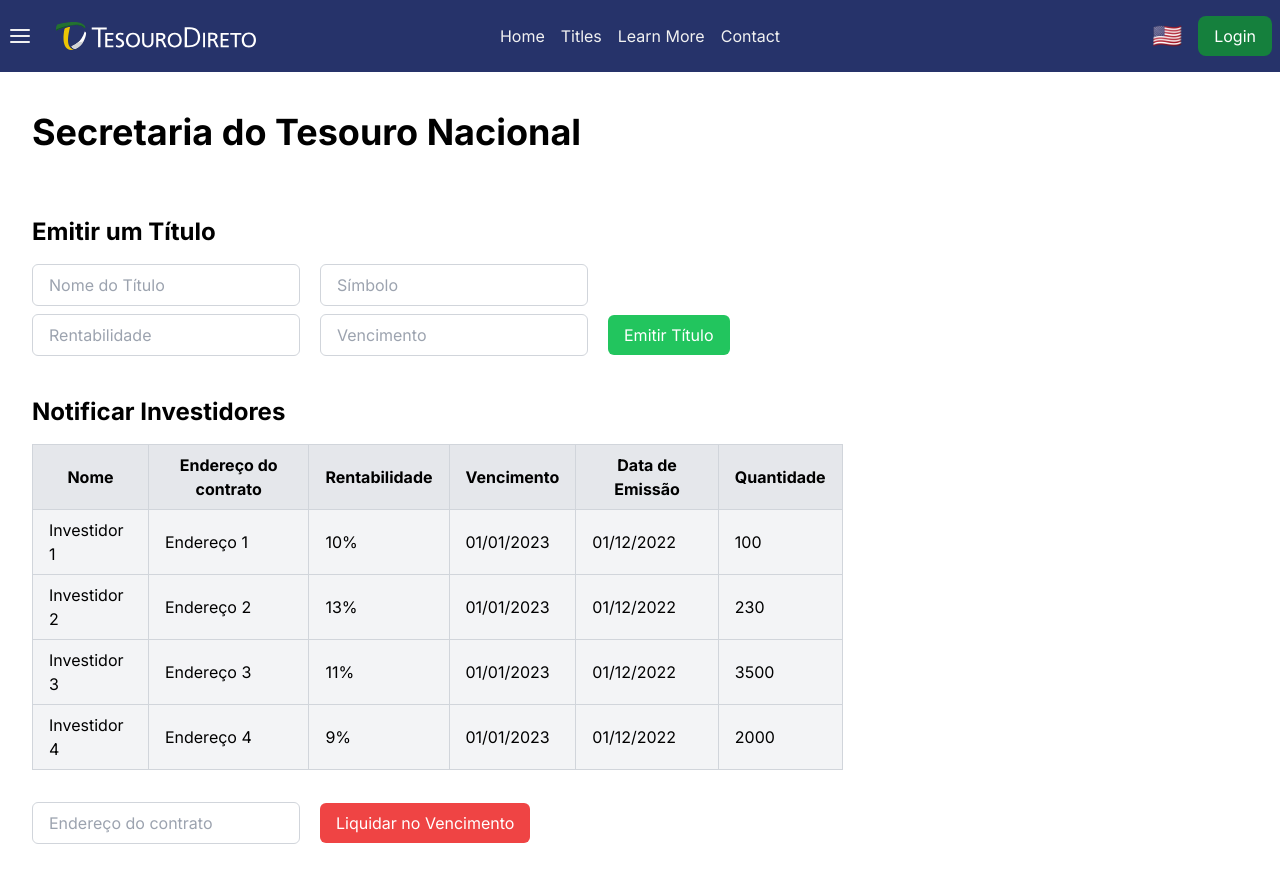
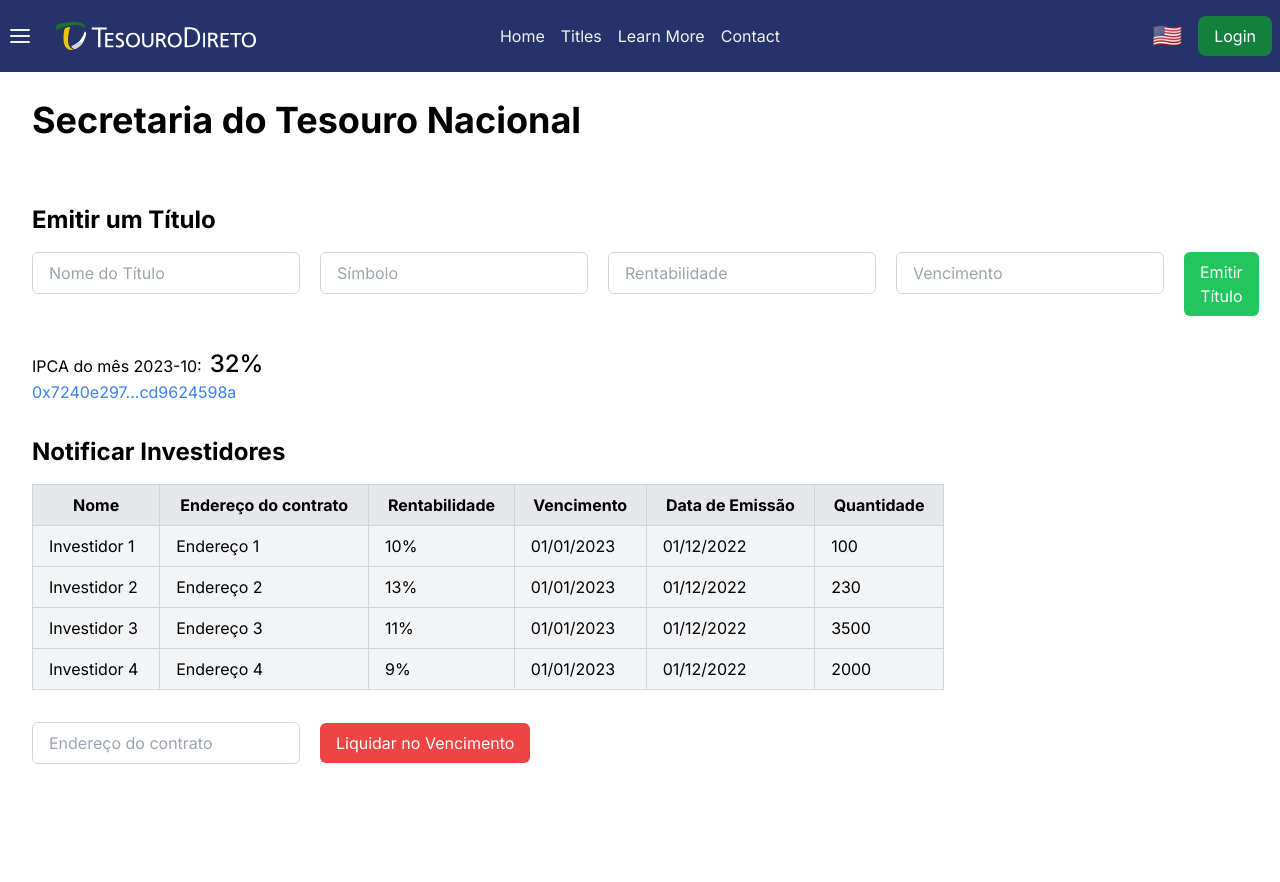
Before and after one commit to paulo-evangelista/serpro-hackathon-2023, a Next.js app in the folder client/: page /en/adm in a window 1280 px wide. After the commit the page ends 804 px from the top, so only its background shows below. Built offline with nearby package versions, Linux system fonts and the light colour scheme.

Commit message:
feat(client): fix formatting and update translations

```diff
--- a/client/messages/en.json
+++ b/client/messages/en.json
@@ -178,29 +178,40 @@
         }
     },
     "AdmHome": {
-        "pageTitle": "National Treasury Secretariat",
+        "treasurySecretariat": "National Treasury Secretariat",
         "grantCompanyPermissionTitle": "Grant Permission to Broker",
-        "selectBroker": "Select a broker",
+        "selectBroker": "Select a Broker",
         "grantPermission": "Grant Permission",
-        "brokersWithPermission": "Brokers with permission",
+        "brokersWithPermission": "Brokers with Permission",
         "name": "Name",
         "email": "Email",
-        "contractAddress": "Contract Address",
         "grantInvestorPermissionTitle": "Grant Permission to Investor",
-        "selectUser": "Select a user",
-        "usersWithPermission": "Users with permission",
-        "issueTitleSection": "Issue a Title",
+        "selectUser": "Select a User",
+        "usersWithPermission": "Users with Permission",
+        "issueTitle": "Issue a Title",
         "titleNamePlaceholder": "Title Name",
         "symbolPlaceholder": "Symbol",
         "profitabilityPlaceholder": "Profitability",
-        "maturityDatePlaceholder": "Maturity Date",
+        "maturityPlaceholder": "Maturity Date",
         "issueTitleButton": "Issue Title",
         "notifyInvestors": "Notify Investors",
+        "investorName": "Investor Name",
+        "contractAddress": "Contract Address",
+        "profitability": "Profitability",
+        "maturityDate": "Maturity Date",
         "issueDate": "Issue Date",
         "quantity": "Quantity",
-        "liquidateContract": "Liquidate at Maturity",
+        "liquidateAtMaturity": "Liquidate at Maturity",
         "contractAddressPlaceholder": "Contract Address",
-        "liquidateButton": "Liquidate"
+        "liquidateButton": "Liquidate",
+        "searchingUsers": "Searching users...",
+        "usersFetched": "Users fetched successfully!",
+        "errorFetchingUsers": "Error fetching users!",
+        "searchingBrokers": "Searching brokers...",
+        "brokersFetched": "Brokers fetched successfully!",
+        "errorFetchingBrokers": "Error fetching brokers!",
+        "permissionGranted": "Permission granted successfully!",
+        "errorGrantingPermission": "Error granting permission!"
     },
     "MyTitle": {
         "pageTitle": "My Titles",
--- a/client/src/app/[locale]/adm/page.tsx
+++ b/client/src/app/[locale]/adm/page.tsx
@@ -7,6 +7,7 @@
 import { useAuth } from "../hooks/useAuth";
 import { unstable_setRequestLocale } from "next-intl/server";
 import { useTranslations } from "next-intl";
+import { Link } from "@/navigation";
 
 const AdmHome = ({ params: { locale } }: { params: { locale: string } }) => {
 	unstable_setRequestLocale(locale);
@@ -188,38 +189,42 @@
 		account?.type === "government" && getCompanies();
 	}, [account]);
 
-	// "AdmHome": {
-	//     "pageTitle": "National Treasury Secretariat",
-	//     "grantCompanyPermissionTitle": "Grant Permission to Broker",
-	//     "selectBroker": "Select a broker",
-	//     "grantPermission": "Grant Permission",
-	//     "brokersWithPermission": "Brokers with permission",
-	//     "name": "Name",
-	//     "email": "Email",
-	//     "contractAddress": "Contract Address",
-	//     "grantInvestorPermissionTitle": "Grant Permission to Investor",
-	//     "selectUser": "Select a user",
-	//     "usersWithPermission": "Users with permission",
-	//     "issueTitleSection": "Issue a Title",
-	//     "titleNamePlaceholder": "Title Name",
-	//     "symbolPlaceholder": "Symbol",
-	//     "profitabilityPlaceholder": "Profitability",
-	//     "maturityDatePlaceholder": "Maturity Date",
-	//     "issueTitleButton": "Issue Title",
-	//     "notifyInvestors": "Notify Investors",
-	//     "issueDate": "Issue Date",
-	//     "quantity": "Quantity",
-	//     "liquidateContract": "Liquidate at Maturity",
-	//     "contractAddressPlaceholder": "Contract Address",
-	//     "liquidateButton": "Liquidate"
-	// },
+	const t = useTranslations("AdmHome");
 
-    const t = useTranslations("AdmHome");
+	const [ipca, setIpca] = useState<{
+		value: {
+			ipca: number;
+			yearMonth: string;
+		};
+		timestamp: number;
+		transactionHash: string;
+	}>({
+		value: {
+			ipca: 0.32,
+			yearMonth: "2023-10",
+		},
+		timestamp: /* unix timestamp */ 1629885600,
+		transactionHash:
+			"0x7240e2973d8871392d410fb404c8d03024aa932938b1bc207265f3cd9624598a",
+	});
+
+	const getIpca = async () => {
+		// http://localhost:3050/user/getOracleData
+		try {
+			const response = await axios.get("/user/getOracleData");
+			setIpca(response.data);
+			return response.data;
+		} catch (error) {
+			console.error(error);
+			setIpca(null);
+			return;
+		}
+	};
 
 	return (
 		<div className="container mx-auto p-8">
 			<Navbar />
-			<div className="flex flex-col w-2/3 mt-20">
+			<div className="flex flex-col w-full md:w-3/4 mt-[4.25rem]">
 				<h1 className="text-4xl font-bold mb-8">
 					Secretaria do Tesouro Nacional
 				</h1>
@@ -254,19 +259,21 @@
 													name: string;
 												},
 												index: number
-											) => (
+											) => {
+												return (
 													<option
 														key={index}
 														value={company.id}
 													>
 														{company.name}
 													</option>
-											)
+												);
+											}
 										)}
 								</select>
 
 								<button
-									className="bg-blue-500 text-white px-4 py-2 rounded-md hover:bg-blue-600"
+									className="bg-blue-500 text-white px-4 py-2 rounded-md hover:bg-blue-600 transition duration-200 ease-in-out transform"
 									type="submit"
 								>
 									{/* Conceder Permissão */}
@@ -279,7 +286,7 @@
 									{/* Corretoras com permissão */}
 									{t("brokersWithPermission")}
 								</h3>
-								<table className="w-full border-collapse border border-gray-300">
+								<table className="w-full border-collapse border border-gray-300 overflow-x-auto">
 									<thead>
 										<tr className="bg-gray-200">
 											<th className="border border-gray-300 px-4 py-2">
@@ -304,7 +311,8 @@
 													name: string;
 													email: string;
 													wallet: string;
-												}) => (
+												}) => {
+													return (
 														<tr
 															key={company.id}
 															className="bg-gray-100"
@@ -319,7 +327,8 @@
 																{company.wallet}
 															</td>
 														</tr>
-												)
+													);
+												}
 											)}
 									</tbody>
 								</table>
@@ -368,16 +377,16 @@
 								</select>
 
 								<button
-									className="bg-blue-500 text-white px-4 py-2 rounded-md hover:bg-blue-600"
+									className="bg-blue-500 text-white px-4 py-2 rounded-md hover:bg-blue-600 transition duration-200 ease-in-out transform"
 									type="submit"
 								>
 									Conceder Permissão
 								</button>
 							</form>
 
-							<div>
+							<div className="mt-4">
 								<h3>Usuários com permissão</h3>
-								<table className="w-full border-collapse border border-gray-300">
+								<table className="w-full border-collapse border border-gray-300 overflow-x-auto max-w-xl">
 									<thead>
 										<tr className="bg-gray-200">
 											<th className="border border-gray-300 px-4 py-2">
@@ -430,35 +439,61 @@
 					<h2 className="text-2xl font-bold mb-4">
 						Emitir um Título
 					</h2>
-					<form onSubmit={handleSubmit(issueTitle)}>
+					<form
+						onSubmit={handleSubmit(issueTitle)}
+						className="flex flex-col lg:flex-row"
+					>
 						<input
 							type="text"
 							{...register("titleName")}
 							placeholder="Nome do Título"
-							className="border border-gray-300 rounded-md px-4 py-2 mb-2 mr-5"
+							className="border border-gray-300 rounded-md px-4 py-2 mb-2 mr-5 h-fit"
 						/>
 						<input
 							type="text"
 							{...register("titleName")}
 							placeholder="Símbolo"
-							className="border border-gray-300 rounded-md px-4 py-2 mb-2 mr-5"
+							className="border border-gray-300 rounded-md px-4 py-2 mb-2 mr-5 h-fit"
 						/>
+						<div className="flex flex-col mr-5">
 							<input
 								type="text"
 								{...register("titleName")}
 								placeholder="Rentabilidade"
-							className="border border-gray-300 rounded-md px-4 py-2 mb-2 mr-5"
+								className="border border-gray-300 rounded-md px-4 py-2 mb-2"
 							/>
+						</div>
 						<input
 							type="text"
 							{...register("titleName")}
 							placeholder="Vencimento"
-							className="border border-gray-300 rounded-md px-4 py-2 mb-2 mr-5"
+							className="border border-gray-300 rounded-md px-4 py-2 mb-2 mr-5 h-fit"
 						/>
-						<button className="bg-green-500 text-white px-4 py-2 rounded-md hover:bg-green-600">
+						<button className="bg-green-500 text-white px-4 py-2 rounded-md hover:bg-green-600 h-fit w-fit transition duration-500 ease-in-out transform">
 							Emitir Título
 						</button>
 					</form>
+					<div className="flex flex-col mt-8">
+						<p className="">
+							IPCA do mês {ipca?.value.yearMonth}:
+							<span className="text-2xl font-medium ml-2">
+								{ipca?.value.ipca * 100}%
+							</span>
+						</p>
+						<div className="flex">
+							<Link
+								target={"_blank"}
+								className="text-blue-500 hover:underline"
+								href={`https://sepolia.etherscan.io/tx/${ipca?.transactionHash}`}
+							>
+								{ipca?.transactionHash.length == 66 &&
+									ipca?.transactionHash.slice(0, 10)}
+								...
+								{ipca?.transactionHash.length == 66 &&
+									ipca?.transactionHash.slice(-10)}
+							</Link>
+						</div>
+					</div>
 				</div>
 
 				<div className="mb-8">
@@ -525,7 +560,7 @@
 						/>
 						<button
 							onClick={settleInvestors}
-							className="bg-red-500 text-white px-4 py-2 rounded-md hover:bg-red-600"
+							className="bg-red-500 text-white px-4 py-2 rounded-md hover:bg-red-600 h-fit w-fit transition duration-200 ease-in-out transform"
 						>
 							Liquidar no Vencimento
 						</button>
--- a/client/src/app/[locale]/page.tsx
+++ b/client/src/app/[locale]/page.tsx
@@ -323,6 +323,7 @@
 							style={{
 								height: `${savingsOutcome / 15000}px`,
 								transform: "scaleY(-1)",
+                            maxHeight: `750px`
 							}}
 						></div>
 						<p className="mt-2">{t("Home.tr+.savings")}</p>
@@ -339,6 +340,7 @@
 							style={{
 								height: `${treasuryOutcome / 15000}px`,
 								transform: "scaleY(-1)",
+								maxHeight: `1000px`
 							}}
 						></div>
 
--- a/client/src/app/[locale]/profile/page.tsx
+++ b/client/src/app/[locale]/profile/page.tsx
@@ -211,7 +211,7 @@
 							</p>
 
 							<p className="text-lg flex items-center">
-								{t("balance")}:{" "}
+								{t("balance")}:{"  "}
 								<span className="text-xl text-gray-700">
 									R$ {balance}
 								</span>
```
Also changed, not shown: client/messages/pt-br.json (+22 -11 lines), 2 other files (tests, documents, lock files or other folders). Lines whose indentation alone changed are shown as unchanged.
